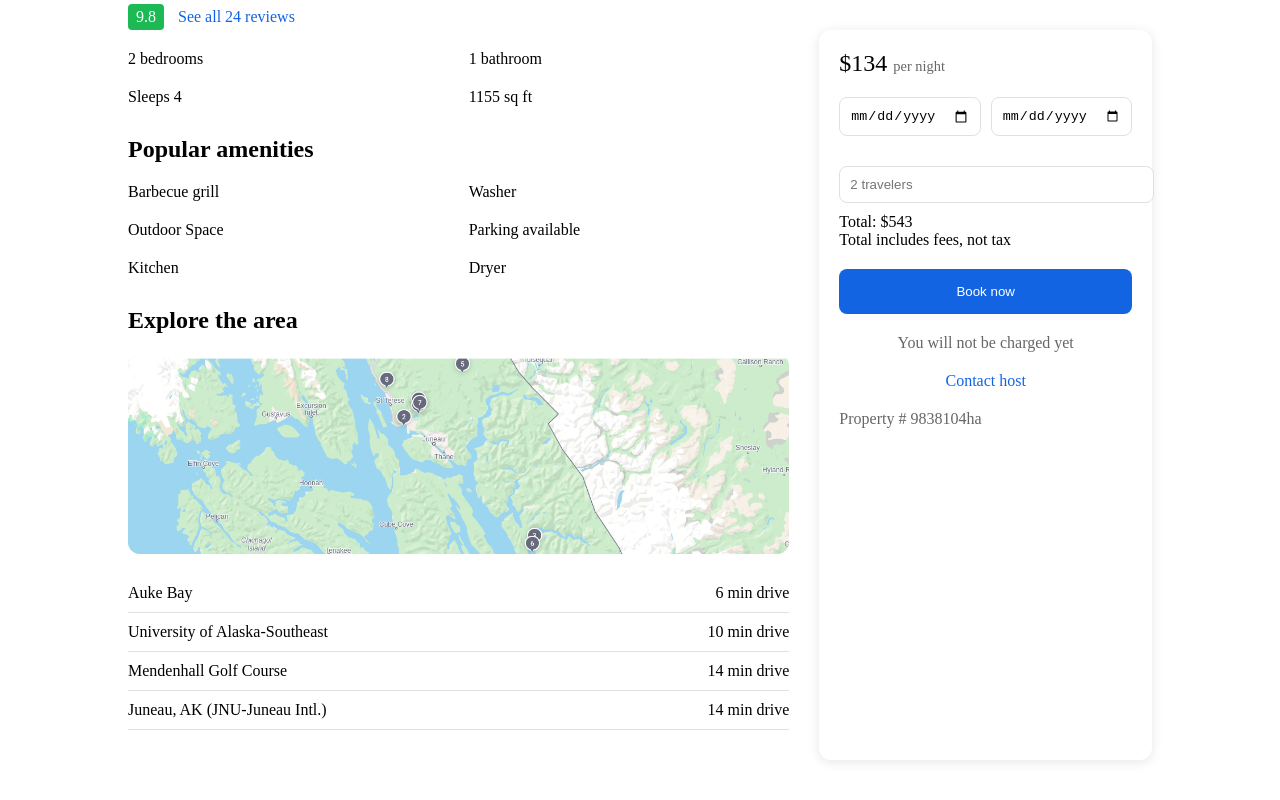
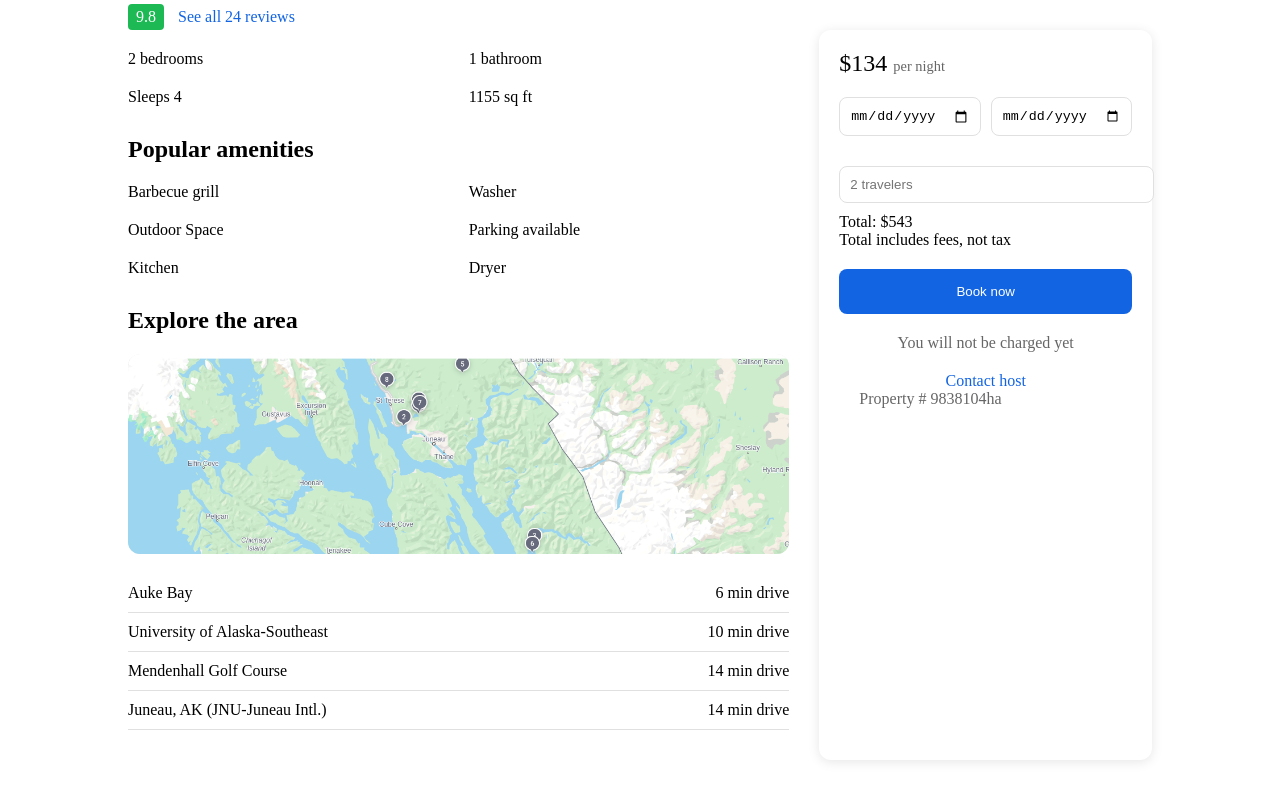
Before and after one commit to Khairun-Nahar-Munne/w3-assignment1, a plain HTML site: page index.html in a window 1280 px wide. Shown: the part 667-1467 px from the top of the page. Drawn offline with Linux system fonts and the light colour scheme.

Commit message:
Update index.html

```diff
--- a/index.html
+++ b/index.html
@@ -168,7 +168,7 @@
                 <p style="text-align: center; margin-top: 20px;">
                     <a href="#" style="color: #1264e3; text-decoration: none;">Contact host</a>
                 </p>
-                <p style="color: #666; margin-top: 20px;">Property # 9838104ha</p>
+                <p style="color: #666; margin-left: 20px;">Property # 9838104ha</p>
             </div>
         </div>
        </section>
```
